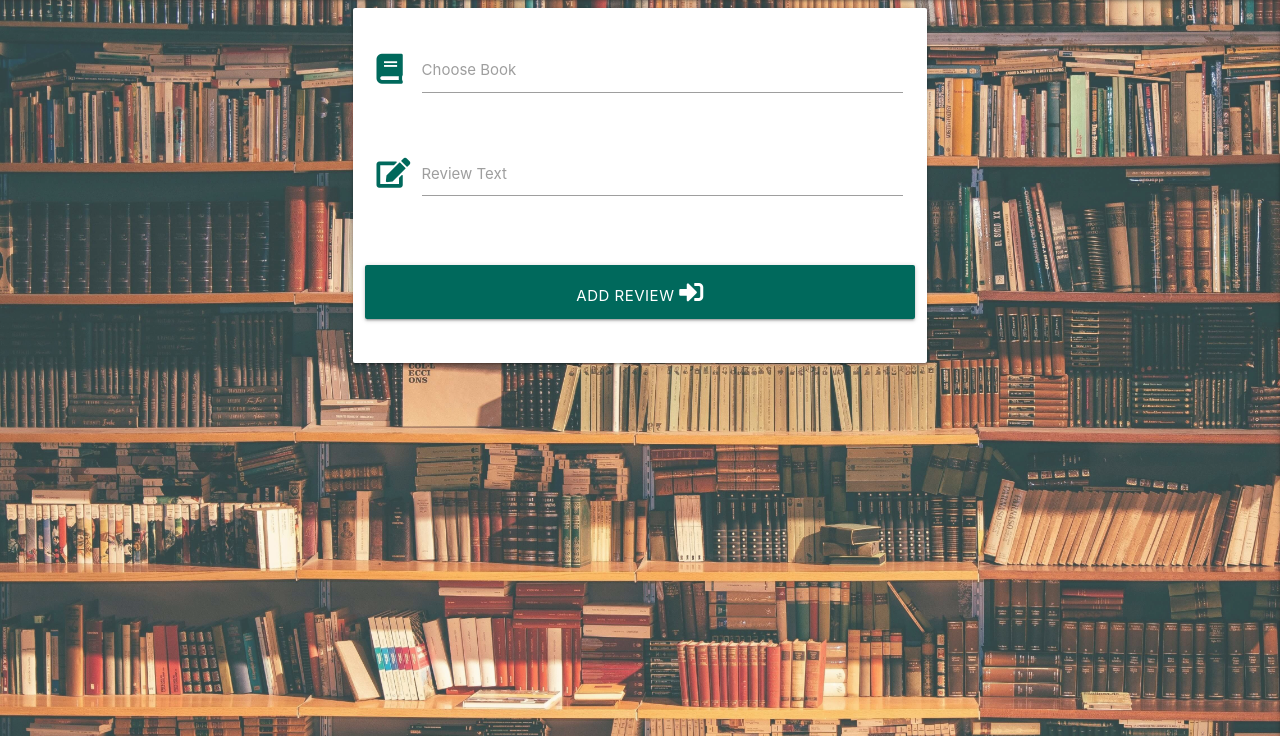
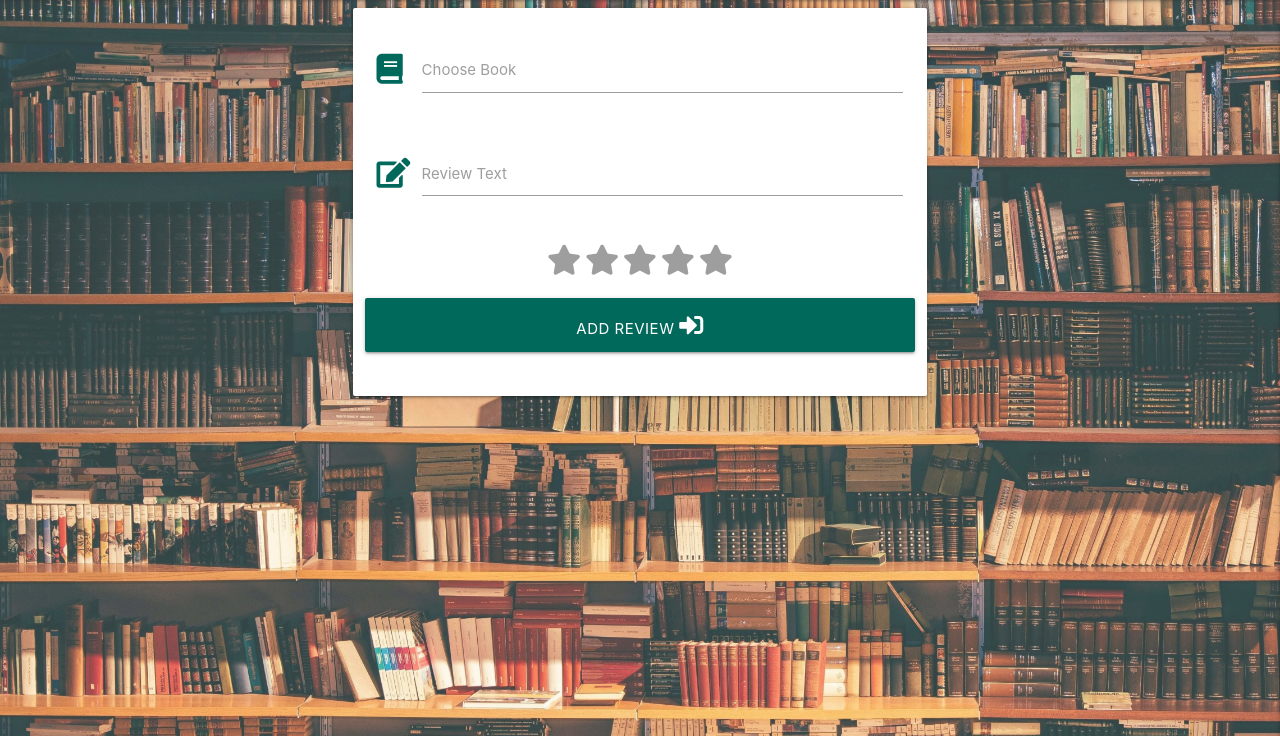
Before and after one commit to RobKnowles248/book-club, a Flask app: page /add_review in a window 1280 px wide. Shown: the part 64-800 px from the top of the page. Run offline with Flask 2, Linux system fonts and the light colour scheme; data that the repository does not hold is empty; some libraries are stand-ins or nearby versions.

Commit message:
Add star picker to add review page

```diff
--- /dev/null
+++ b/static/css/star-styles.css
@@ -0,0 +1,3 @@
+i.fa-star {
+    font-size: 30px;
+}
--- /dev/null
+++ b/static/js/add-review-script.js
@@ -0,0 +1,20 @@
+$(document).ready(function(){
+    // Initialise the book picker autocomplete and populate it with data from the books collection
+    var bookNames = {};
+    var bookNamesArray = $("#book-names li").text().split(".");
+    bookNamesArray.pop();
+    bookNamesArray.forEach(function(book){
+        bookNames[book] = null;
+    });
+    $("input.autocomplete").autocomplete({
+        data: bookNames,
+        minLength: 0,
+    });
+
+    // Script to add functionality to the star picker
+    $(".star-rating label").click(function(){
+        $(this).children().addClass("amber-text");
+        $(this).prevAll("label").children().addClass("amber-text");
+        $(this).nextAll("label").children().removeClass("amber-text");
+    })
+});
--- a/templates/add_review.html
+++ b/templates/add_review.html
@@ -1,4 +1,7 @@
 {% extends "base.html" %}
+{% block styles %}
+    <link rel="stylesheet" href="{{ url_for('static', filename='css/star-styles.css') }}" type="text/css">
+{% endblock %}
 {% block content %}
     <div class="row">
         <form class="col s12 m8 offset-m2" method="POST" action="{{ url_for('add_review') }}">
@@ -26,7 +29,18 @@
                 </div>
                 <!-- Star Picker -->
                 <div class="row">
-
+                    <div class="star-rating col s12 center-align">
+                        <input id="star1" name="stars" type="radio" value="1" class="radio-btn hide" required/>
+                        <label for="star1"><i class="fas fa-star"></i></label>
+                        <input id="star2" name="stars" type="radio" value="2" class="radio-btn hide" />
+                        <label for="star2"><i class="fas fa-star"></i></label>
+                        <input id="star3" name="stars" type="radio" value="3" class="radio-btn hide" />
+                        <label for="star3"><i class="fas fa-star"></i></label>
+                        <input id="star4" name="stars" type="radio" value="4" class="radio-btn hide" />
+                        <label for="star5"><i class="fas fa-star"></i></label>
+                        <input id="star5" name="stars" type="radio" value="5" class="radio-btn hide" />
+                        <label for="star5"><i class="fas fa-star"></i></label>
+                    </div>
                 </div>
                 <!-- Submit Button -->
                 <div class="row">
@@ -40,17 +54,5 @@
 {% endblock %}
 
 {% block scripts %}
-<script>
-    $(document).ready(function() {
-        var bookNames = {};
-        var bookNamesArray = $("#book-names li").text().split(".");
-        bookNamesArray.pop();
-        bookNamesArray.forEach(function(book){
-            bookNames[book] = null;
-        });
-        $("input.autocomplete").autocomplete({
-            data: bookNames,
-        });
-    });
-</script>
+<script src="{{ url_for('static', filename='js/add-review-script.js') }}"></script>
 {% endblock %}
--- a/templates/base.html
+++ b/templates/base.html
@@ -10,6 +10,8 @@
     <link rel="stylesheet" href="https://cdnjs.cloudflare.com/ajax/libs/materialize/1.0.0/css/materialize.min.css" type="text/css">
     <!-- custom styles -->
     <link rel="stylesheet" href="{{ url_for('static', filename='css/style.css') }}" type="text/css">
+    {% block styles %}
+    {% endblock %}
     <title>Book Club</title>
 </head>
 <body>
```
